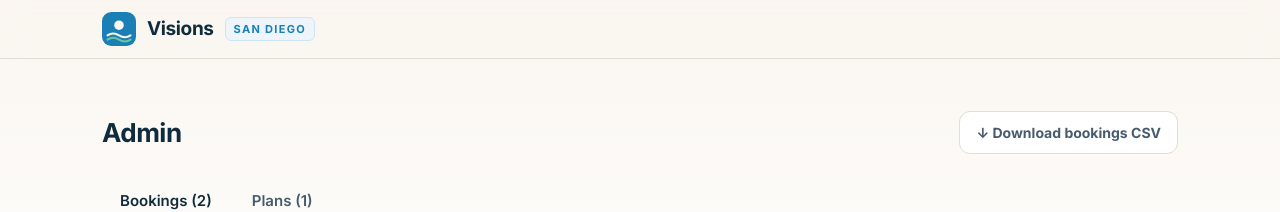
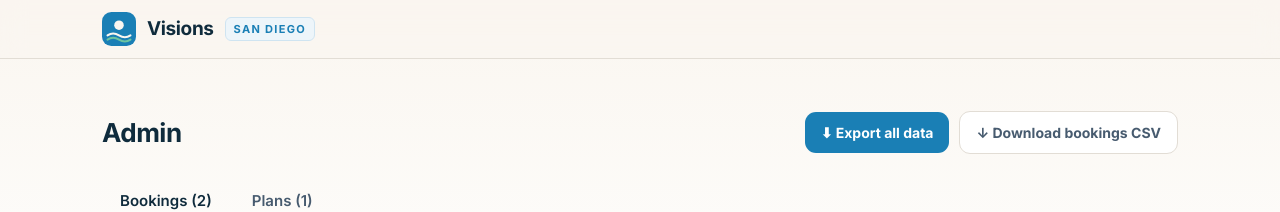
Before and after one commit to lati-cooki/visions, a React (Vite) app: page /admin in a window 1280 px wide. Shown: the top 212 px of the page. Built offline with nearby package versions, Linux system fonts and the light colour scheme; no server answers.

Commit message:
Add Export all data button to the admin page

```diff
--- a/src/pages/AdminPage.jsx
+++ b/src/pages/AdminPage.jsx
@@ -50,12 +50,20 @@ export function AdminPage() {
     <PageShell width="wide">
       <div className="mb-6 flex flex-wrap items-center justify-between gap-3">
         <h1 className="m-0 text-[26px] font-extrabold tracking-[-0.02em]">Admin</h1>
+        <div className="flex flex-wrap items-center gap-2.5">
+          <a
+            href="/api/admin/export"
+            className="rounded-[11px] bg-brand-ocean px-4 py-2.5 text-[14px] font-bold text-white transition hover:bg-brand-navy"
+          >
+            ⬇ Export all data
+          </a>
           <a
             href={csvHref(tab)}
             className="rounded-[11px] border border-brand-border bg-white px-4 py-2.5 text-[14px] font-bold text-brand-slate transition hover:border-brand-ocean hover:text-brand-navy"
           >
             ↓ Download {tab === "bookings" ? "bookings" : "plans"} CSV
           </a>
+        </div>
       </div>
 
       <div className="mb-5 flex gap-1 border-b border-brand-border">
```
Lines whose indentation alone changed are shown as unchanged.
